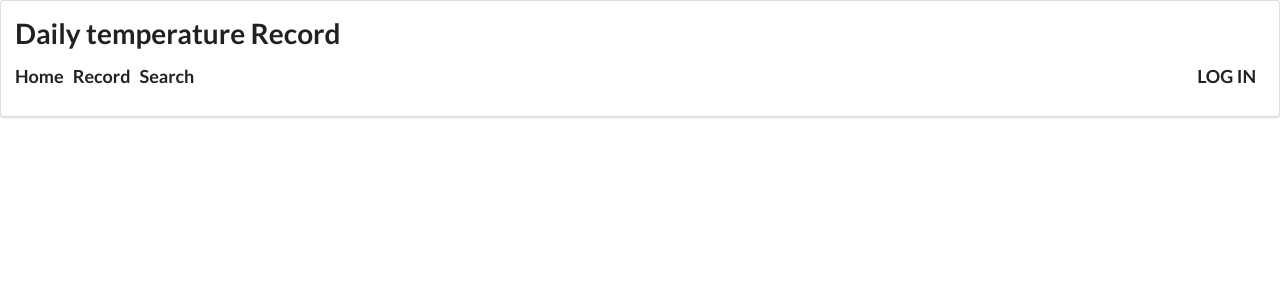
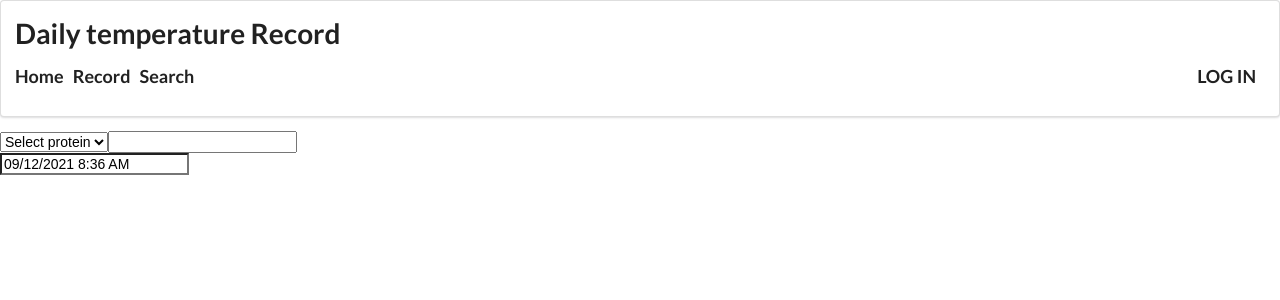
Before and after one commit to kokoaono/mpi-temp, a React (Create React App) app: page /foodtemp in a window 1280 px wide. Shown: the top 300 px of the page. Built offline with nearby package versions, Linux system fonts and the light colour scheme.

Commit message:
foodtemp form

```diff
--- a/package.json
+++ b/package.json
@@ -7,6 +7,7 @@
     "@testing-library/react": "^11.1.0",
     "@testing-library/user-event": "^12.1.10",
     "react": "^17.0.2",
+    "react-datepicker": "^4.5.0",
     "react-dom": "^17.0.2",
     "react-hook-form": "^7.21.0",
     "react-router-dom": "^6.0.2",
--- a/src/App.js
+++ b/src/App.js
@@ -3,6 +3,7 @@ import { BrowserRouter as Router, Routes, Route } from 'react-router-dom';
 import FridgeTempForm from './components/FridgeTempForm';
 import Home from './components/home/Home';
 import Header from './components/Header';
+import FoodTempForm from './components/FoodTempForm';
 
 
 const App = () => {
@@ -13,6 +14,7 @@ const App = () => {
         <Routes>
           <Route path='/' element={<Home />} />
           <Route path='temp' element={<FridgeTempForm />} />
+          <Route path='foodtemp' element={<FoodTempForm />} />
         </Routes>
       </Router>
     </div>
--- /dev/null
+++ b/src/components/FoodTempForm.js
@@ -0,0 +1,44 @@
+import React, { useState } from 'react';
+import DatePicker from 'react-datepicker';
+
+const FoodTempForm = () => {
+  const [startDate, setStartDate] = useState(new Date());
+  const [foodTemp, setFoodTemp] = useState('');
+
+  const handleChange = (e) => {
+    e.preventDefault();
+    setFoodTemp(e.target.vale)
+    console.log(e.target.value);
+  };
+
+
+  return (
+    <div>
+      <form>
+        <select>
+          <option defaultValue="Protein">Select protein</option>
+          <option value="Beef">Beef</option>
+          <option value="Chicken">Chicken</option>
+          <option value="Lamb">Lamb</option>
+          <option value="Pork">Pork</option>
+        </select>
+        <input
+          type="number"
+          value={foodTemp}
+          onChange={handleChange}
+        >
+
+        </input>
+
+      </form>
+      <DatePicker
+        dateFormat="dd/MM/yyyy h:mm aa"
+        timeInputLabel='Time:'
+        selected={startDate}
+        onChange={(date) => setStartDate(date)}
+      />
+    </div>
+  )
+};
+
+export default FoodTempForm;
```
Also changed, not shown: 2 other files (tests, documents, lock files or other folders).
